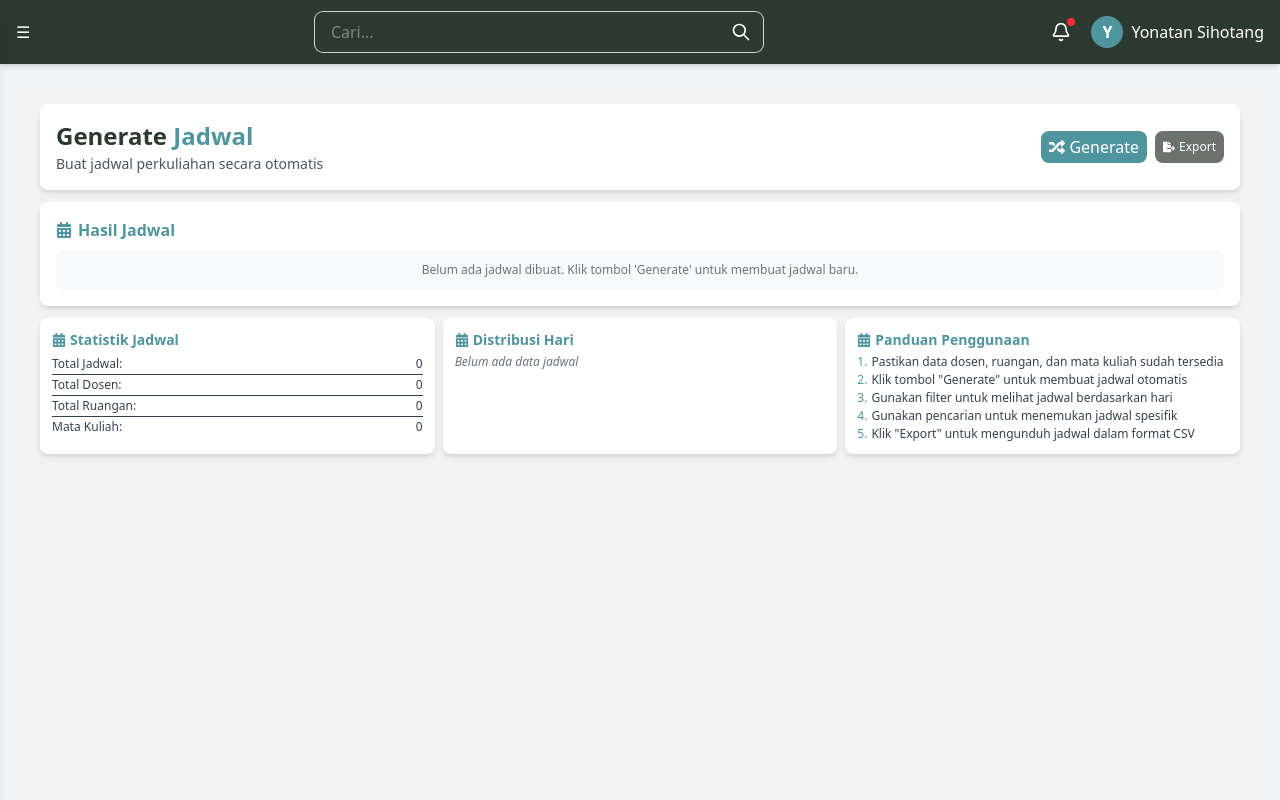
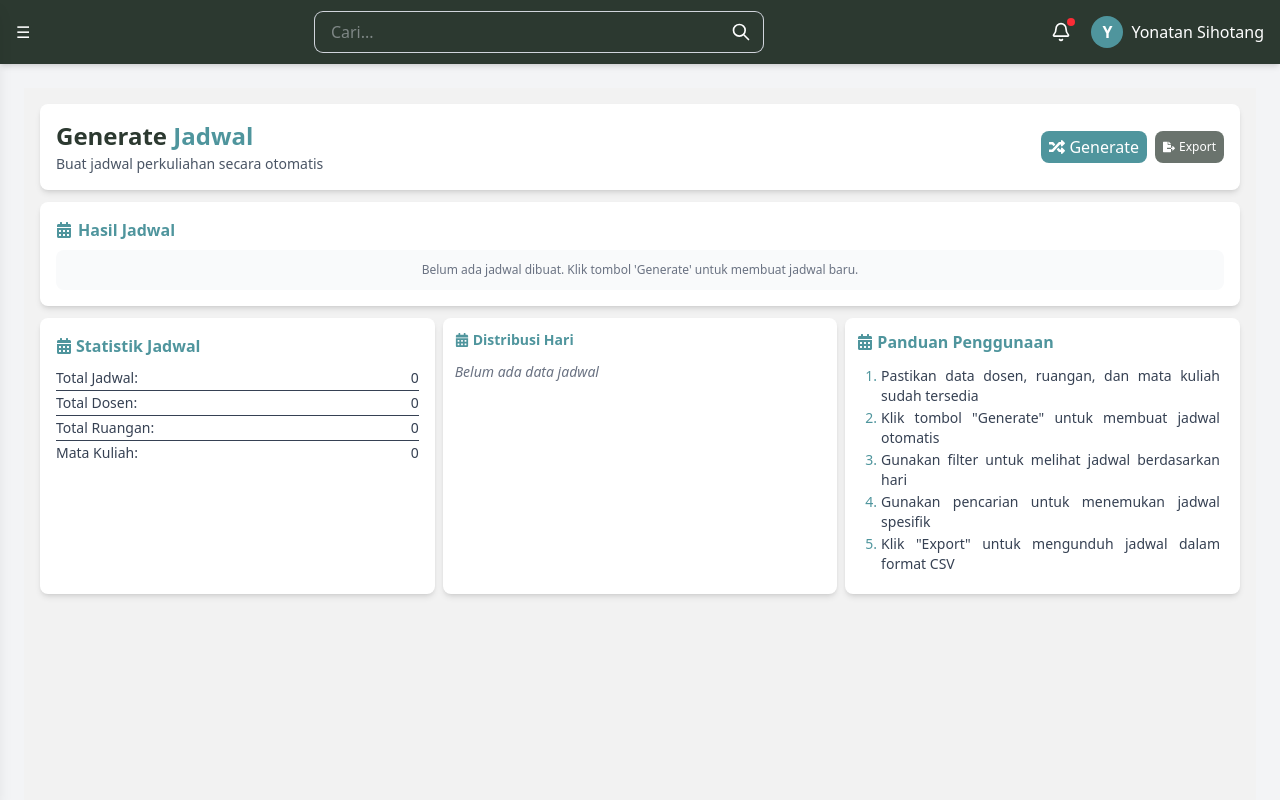
Before and after one commit to keqi000/proyek-pengembangan-web-berbasis-framework-terbaru, a Next.js app: page /admin/generate_schedule in a window 1280 px wide. Shown: the top 800 px of the page. Built offline with nearby package versions, Linux system fonts and the light colour scheme.

Commit message:
fix: set larger font in desktop

```diff
--- a/src/app/admin/generate_schedule/page.tsx
+++ b/src/app/admin/generate_schedule/page.tsx
@@ -216,26 +216,26 @@ const GenerateJadwal = () => {
 
       {/* Jadwal Table */}
       <div className="bg-white p-2 sm:p-3 md:p-4 rounded-lg shadow-md">
-        <h2 className="text-[#4F959D] text-sm sm:text-base font-semibold mb-2 flex items-center">
+        <h2 className="text-[#4F959D] text-sm md:text-base font-semibold mb-2 flex items-center">
           <FaCalendarAlt className="mr-1.5" /> Hasil Jadwal
         </h2>
 
         {isGenerating ? (
           <div className="flex flex-col items-center justify-center py-4 sm:py-6">
-            <div className="animate-spin rounded-full h-5 w-5 sm:h-6 sm:w-6 border-t-2 border-b-2 border-[#4F959D] mb-2"></div>
+            <div className="animate-spin rounded-full h-5 w-5 md:h-6 md:w-6 border-t-2 border-b-2 border-[#4F959D] mb-2"></div>
             <p className="text-gray-600 text-xs">Sedang membuat jadwal...</p>
           </div>
         ) : (
           <>
             {filteredJadwal.length > 0 ? (
               <div className="w-full">
-                <table className="w-full border-collapse text-[8px] xs:text-[9px] sm:text-xs">
+                <table className="w-full border-collapse text-xs md:text-sm">
                   <thead>
                     <tr className="bg-[#F5F5F5]">
-                      <th className="p-1 text-left font-semibold text-[#2C3930] border-b-2 border-[#4F959D] w-4 sm:w-6">
+                      <th className="p-1 text-left font-semibold text-[#2C3930] border-b-2 border-[#4F959D] w-4 md:w-6">
                         No
                       </th>
-                      <th className="p-1 text-left font-semibold text-[#2C3930] border-b-2 border-[#4F959D] w-8 sm:w-12">
+                      <th className="p-1 text-left font-semibold text-[#2C3930] border-b-2 border-[#4F959D] w-8 md:w-12">
                         Hari
                       </th>
                       <th className="p-1 text-left font-semibold text-[#2C3930] border-b-2 border-[#4F959D]">
@@ -253,12 +253,12 @@ const GenerateJadwal = () => {
                       <th className="p-1 text-left font-semibold text-[#2C3930] border-b-2 border-[#4F959D]">
                         Ruang
                       </th>
-                      <th className="p-1 text-center font-semibold text-[#2C3930] border-b-2 border-[#4F959D] w-5 sm:w-8">
+                      <th className="p-1 text-center font-semibold text-[#2C3930] border-b-2 border-[#4F959D] w-5 md:w-8">
                         Aksi
                       </th>
                     </tr>
                   </thead>
-                  <tbody className="text-gray-700">
+                  <tbody className="text-gray-700 md:text-sm">
                     {filteredJadwal.map((item, index) => (
                       <tr
                         key={item.id}
@@ -346,11 +346,11 @@ const GenerateJadwal = () => {
 
       {/* Info Cards - Made more responsive */}
       <div className="grid grid-cols-1 sm:grid-cols-2 lg:grid-cols-3 gap-2 mt-2 sm:mt-3">
-        <div className="bg-white p-2 sm:p-3 rounded-lg shadow-md">
-          <h3 className="text-[#4F959D] text-xs sm:text-sm font-semibold mb-1 flex items-center">
+        <div className="bg-white p-2 md:p-4 rounded-lg shadow-md">
+          <h3 className="text-[#4F959D] text-xs md:text-base font-semibold mb-1 md:mb-2 flex items-center">
             <FaCalendarAlt className="mr-1" /> Statistik Jadwal
           </h3>
-          <div className="text-gray-700 text-xs">
+          <div className="text-gray-700 text-xs md:text-sm">
             <p className="flex justify-between py-0.5 border-b">
               <span>Total Jadwal:</span>
               <span className="font-medium">{jadwal.length}</span>
@@ -370,12 +370,12 @@ const GenerateJadwal = () => {
           </div>
         </div>
 
-        <div className="bg-white p-2 sm:p-3 rounded-lg shadow-md">
-          <h3 className="text-[#4F959D] text-xs sm:text-sm font-semibold mb-1 flex items-center">
+        <div className="bg-white p-2 md:p-3 rounded-lg shadow-md">
+          <h3 className="text-[#4F959D] text-xs md:text-sm font-semibold mb-1 flex items-center">
             <FaCalendarAlt className="mr-1" /> Distribusi Hari
           </h3>
           {jadwal.length > 0 ? (
-            <div className="text-gray-700 text-xs">
+            <div className="text-gray-700 text-xs md:text-sm">
               {days.map((day) => {
                 const count = jadwal.filter((item) => item.hari === day).length;
                 const percentage =
@@ -400,17 +400,17 @@ const GenerateJadwal = () => {
               })}
             </div>
           ) : (
-            <p className="text-gray-500 text-xs italic">
+            <p className="text-gray-500 text-xs md:text-sm italic md:pt-2">
               Belum ada data jadwal
             </p>
           )}
         </div>
 
-        <div className="bg-white p-2 sm:p-3 rounded-lg shadow-md sm:col-span-2 lg:col-span-1">
-          <h3 className="text-[#4F959D] text-xs sm:text-sm font-semibold mb-1 flex items-center">
+        <div className="bg-white p-2 md:p-3 rounded-lg shadow-md md:col-span-2 lg:col-span-1">
+          <h3 className="text-[#4F959D] text-xs md:text-base font-semibold mb-1 flex items-center">
             <FaCalendarAlt className="mr-1" /> Panduan Penggunaan
           </h3>
-          <ul className="text-gray-700 text-xs space-y-0.5">
+          <ul className="text-gray-700 text-xs md:text-sm space-y-0.5 text-justify px-2 md:py-2">
             <li className="flex items-start">
               <span className="text-[#4F959D] mr-1">1.</span>
               <span>
```
